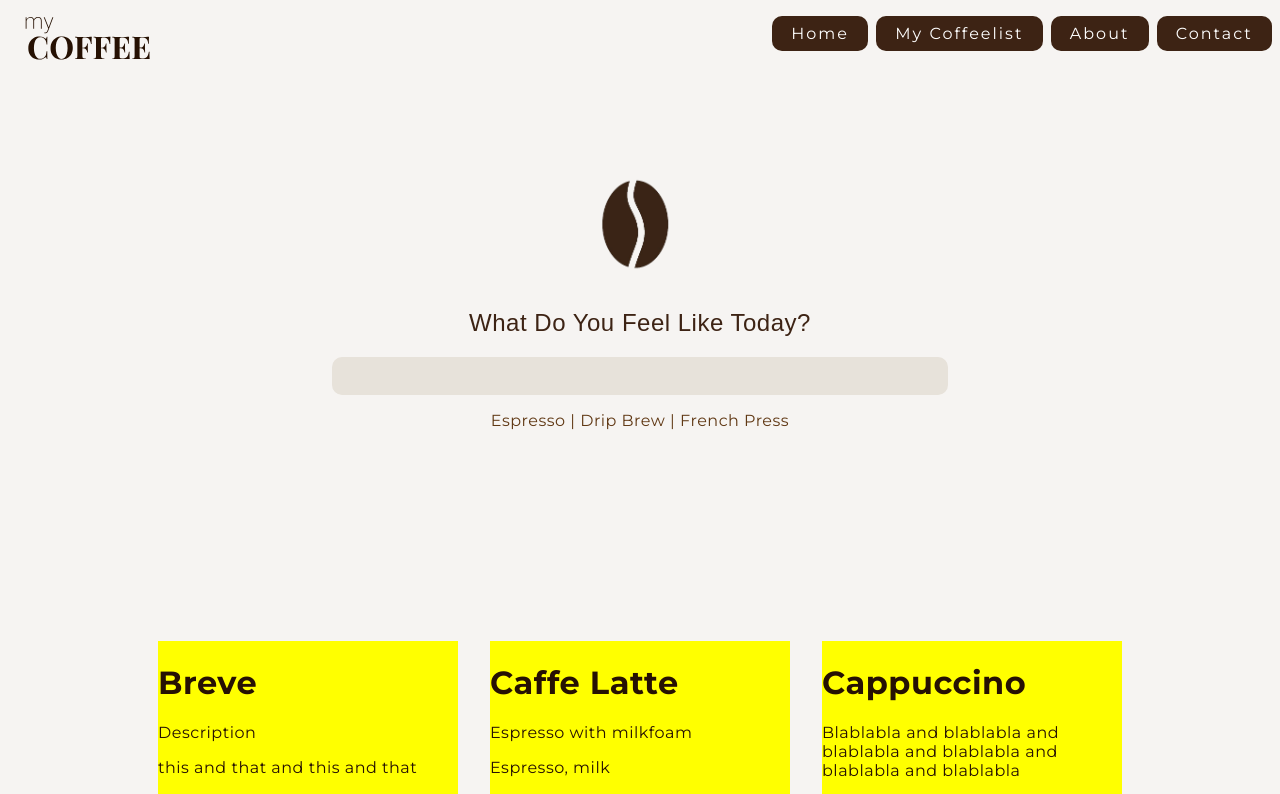
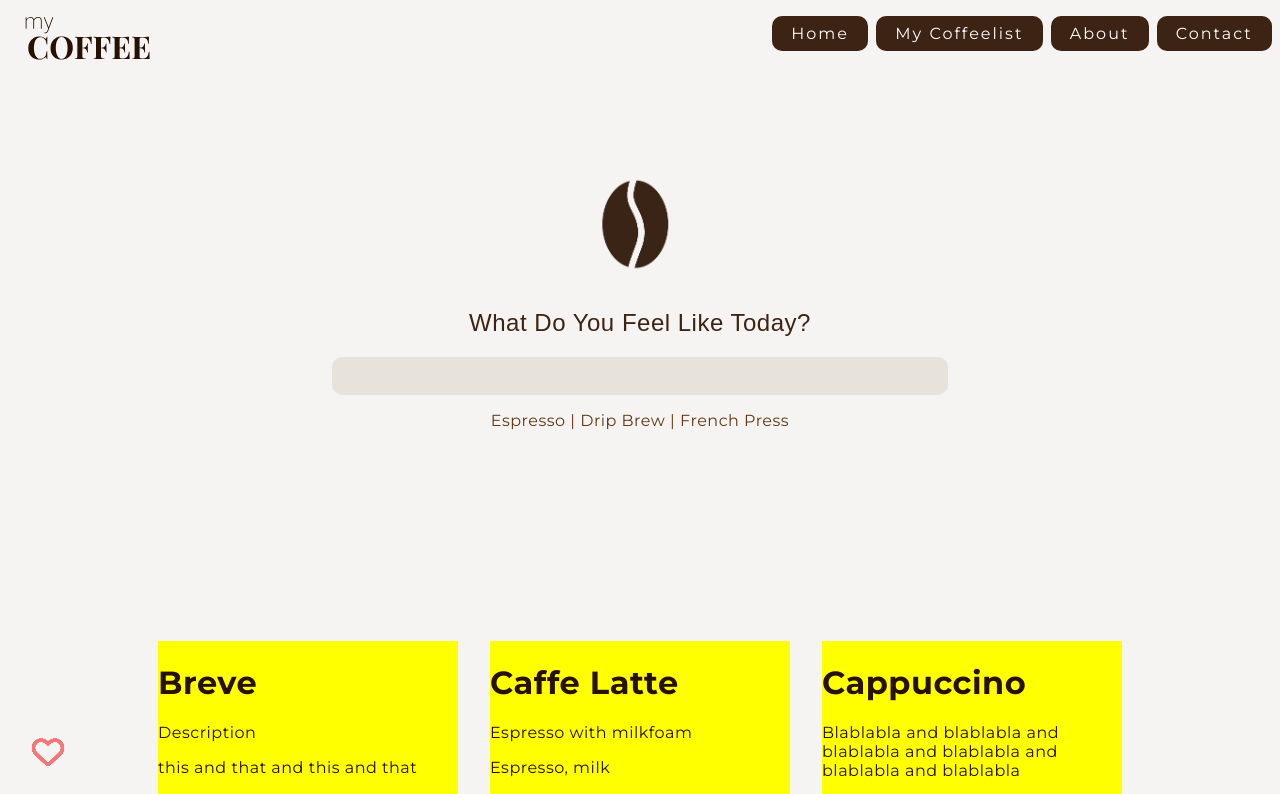
Before and after one commit to fiababiakandersson/mycoffee, a React (Create React App) app: page / in a window 1280 px wide. Shown: the top 794 px of the page. Built offline with nearby package versions, Linux system fonts and the light colour scheme; no server answers.

Commit message:
add styling

```diff
--- a/src/components/HeartIcon.tsx
+++ b/src/components/HeartIcon.tsx
@@ -35,7 +35,11 @@ class HeartIcon extends Component<Props, State> {
 const heartStyle: CSSProperties = {
   fontSize: "2rem",
   marginLeft: "1rem",
-  color: "red",
+  color: "#F57777",
+  position: "absolute",
+  bottom: "2rem",
+  left: "1rem",
+  zIndex: "99",
 };
 
 export default HeartIcon;
```
